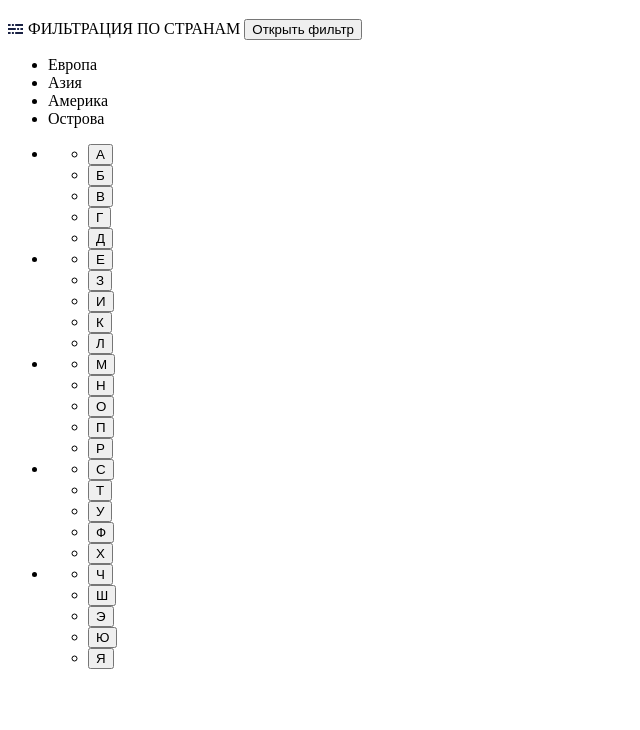
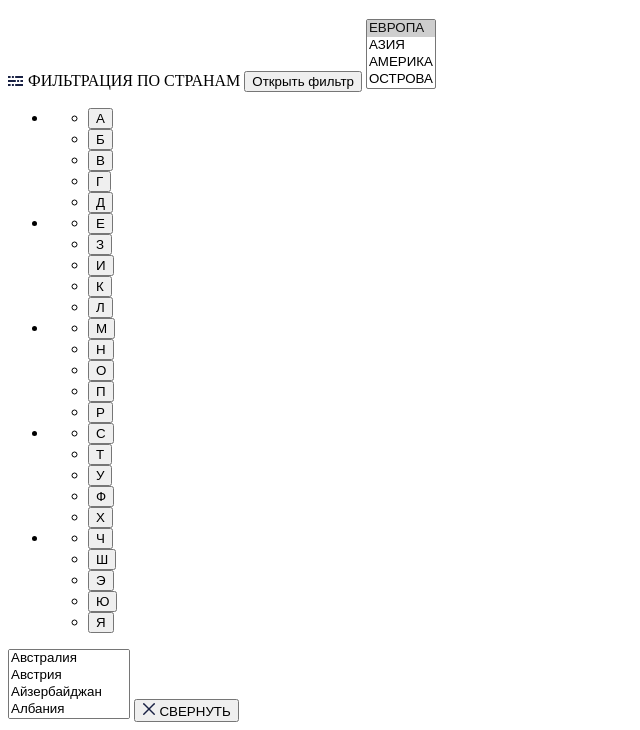
Before and after one commit to Dima9473/1759901-pognali-22, a website: page source/pages/companions.html in a window 1280 px wide. Shown: the part 404-1134 px from the top of the page, without its empty margins (0-640 px from the left). Before the commit the page ends 1089 px from the top, so only its background shows below. Drawn offline with Linux system fonts and the light colour scheme.

Commit message:
added filter block

```diff
--- a/source/pages/companions.html
+++ b/source/pages/companions.html
@@ -79,25 +79,17 @@
         <button class="filter__toggle button button--points-togle" type="button">
           <span class="visually-hidden">Открыть фильтр</span>
         </button>
-        <ul class="filter__list continent-list">
-          <li class="continent-list__item continent-list__item--active">
-            Европа
-          </li>
-          <li class="continent-list__item">
-            Азия
-          </li>
-          <li class="continent-list__item">
-            Америка
-          </li>
-          <li class="continent-list__item">
-            Острова
-          </li>
-        </ul>
+        <select class="filter__input-list continent-input-list select" multiple>
+          <option class="select__item" selected>ЕВРОПА</option>
+          <option class="select__item">АЗИЯ</option>
+          <option class="select__item">АМЕРИКА</option>
+          <option class="select__item">ОСТРОВА</option>
+        </select>
         <ul class="filter__list buttons-block">
           <li class="buttons-block__item">
             <ul class="buttons-block__list buttons-line">
               <li class="buttons-line__item">
-                <button class="buttons-line__button">
+                <button class="buttons-line__button button--active">
                   <span class="buttons-line__button-text">А</span>
                 </button>
               </li>
@@ -240,17 +232,25 @@
             </ul>
           </li>
         </ul>
-        <!-- <ul class="main-nav__list site-list">
-          <li class="site-list__item">
-            <a class="site-list__link" href="../pages/about.html">О СЕРВИСЕ</a>
-          </li>
-          <li class="site-list__item">
-            <a class="site-list__link" href="../pages/directions.html">НАПРАВЛЕНИЯ</a>
-          </li>
-          <li class="site-list__item">
-            <a class="site-list__link" href="#">Попутчики</a>
-          </li>
-        </ul> -->
+        <select class="filter__input-list country-input-list select" multiple>
+          <option class="select__item">Австралия</option>
+          <option class="select__item">Австрия</option>
+          <option class="select__item">Айзербайджан</option>
+          <option class="select__item">Албания</option>
+          <option class="select__item">Алжир</option>
+          <option class="select__item">Ангола</option>
+          <option class="select__item">Андорра</option>
+          <option class="select__item">Антигуа и Барбуда</option>
+          <option class="select__item">Аргентина</option>
+          <option class="select__item">Армения</option>
+          <option class="select__item">Афганистан</option>
+        </select>
+        <button class="filter-info__change-photo button button--light-theme">
+          <div class="button">
+            <img src="../img/close.svg" alt="Иконка закрытия" class="button__image" />
+            <span class="button__text">СВЕРНУТЬ</span>
+          </div>
+        </button>
       </div>
     </div>
   </main>
```
